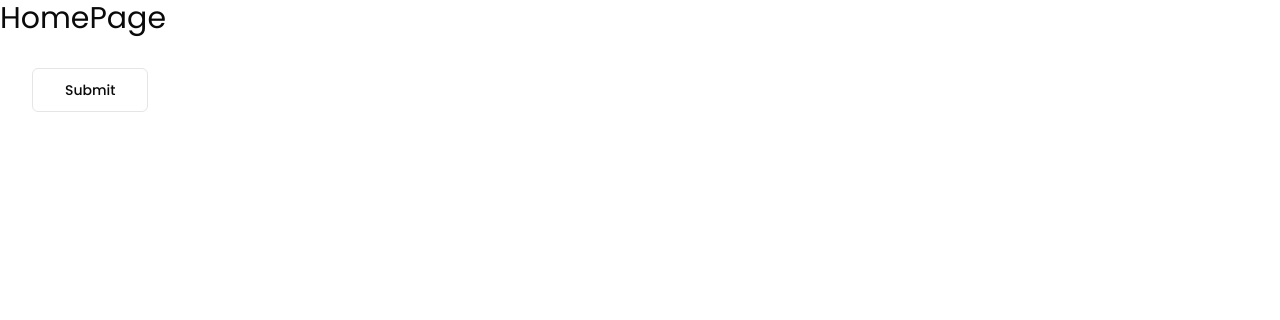
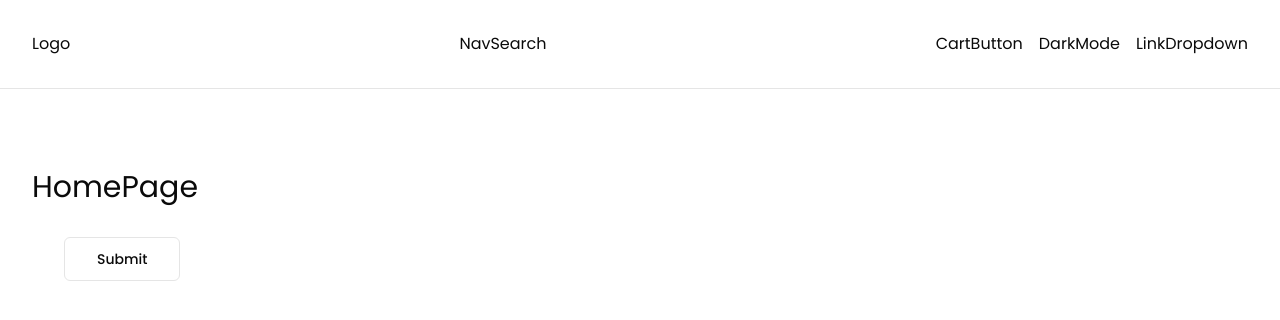
Before and after one commit to Nimira43/Vita, a Next.js app: page / in a window 1280 px wide. Shown: the top 320 px of the page. Built offline with nearby package versions, Linux system fonts and the light colour scheme.

Commit message:
Brought in Navbar and Container into layout.tsx

```diff
--- a/app/layout.tsx
+++ b/app/layout.tsx
@@ -1,6 +1,8 @@
 import type { Metadata } from 'next';
 import { Poppins } from 'next/font/google'
 import './globals.css';
+import Navbar from '@/components/navbar/Navbar'
+import Container from '@/components/global/Container'
 
 const poppins = Poppins({
   subsets: ['latin'],
@@ -20,7 +22,10 @@
   return (
     <html lang='en'>
       <body className={poppins.className}>
-        {children}
+        <Navbar />
+        <Container className='py-20'>
+          {children}
+        </Container>
       </body>
     </html>
   )
```
